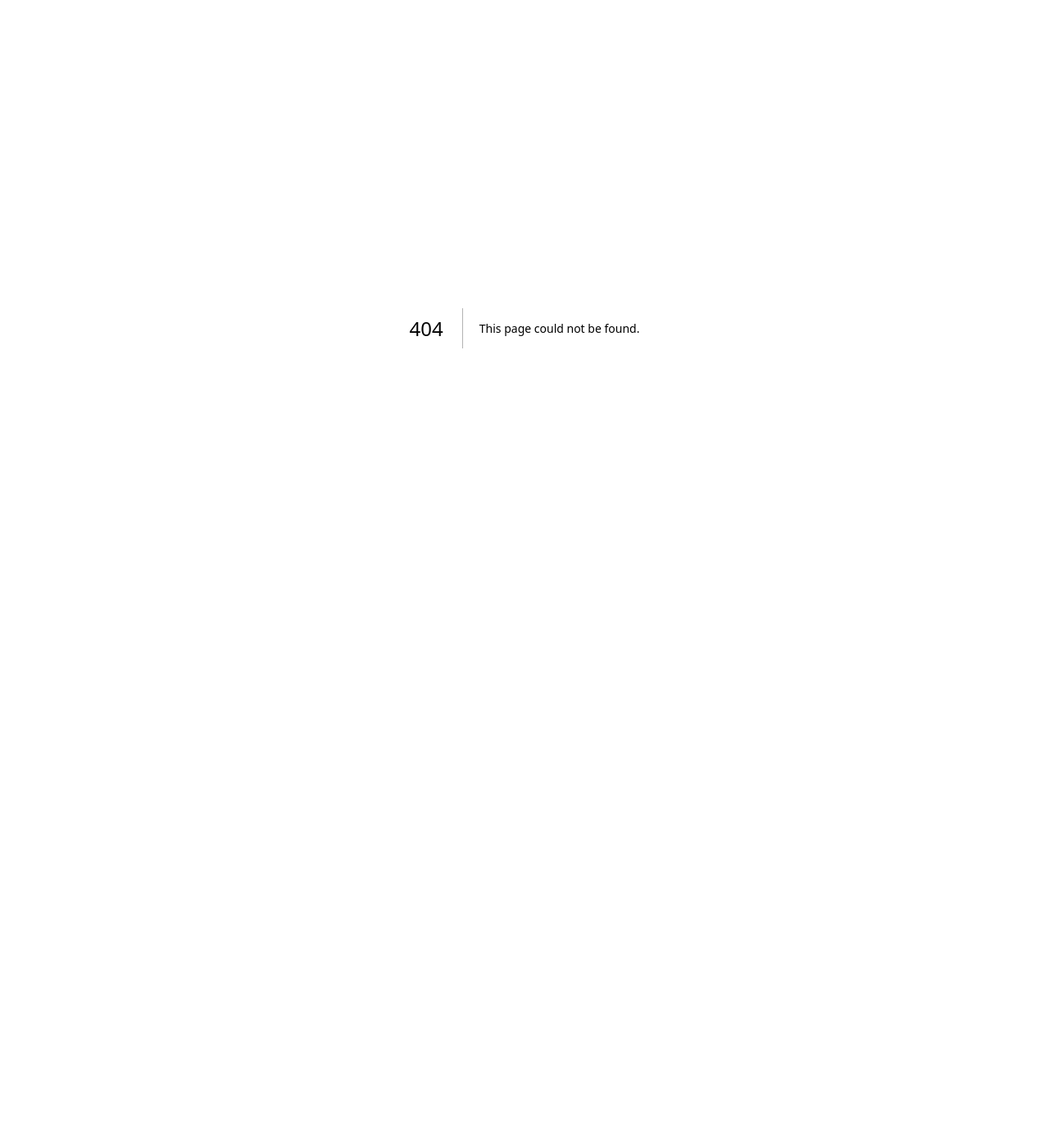
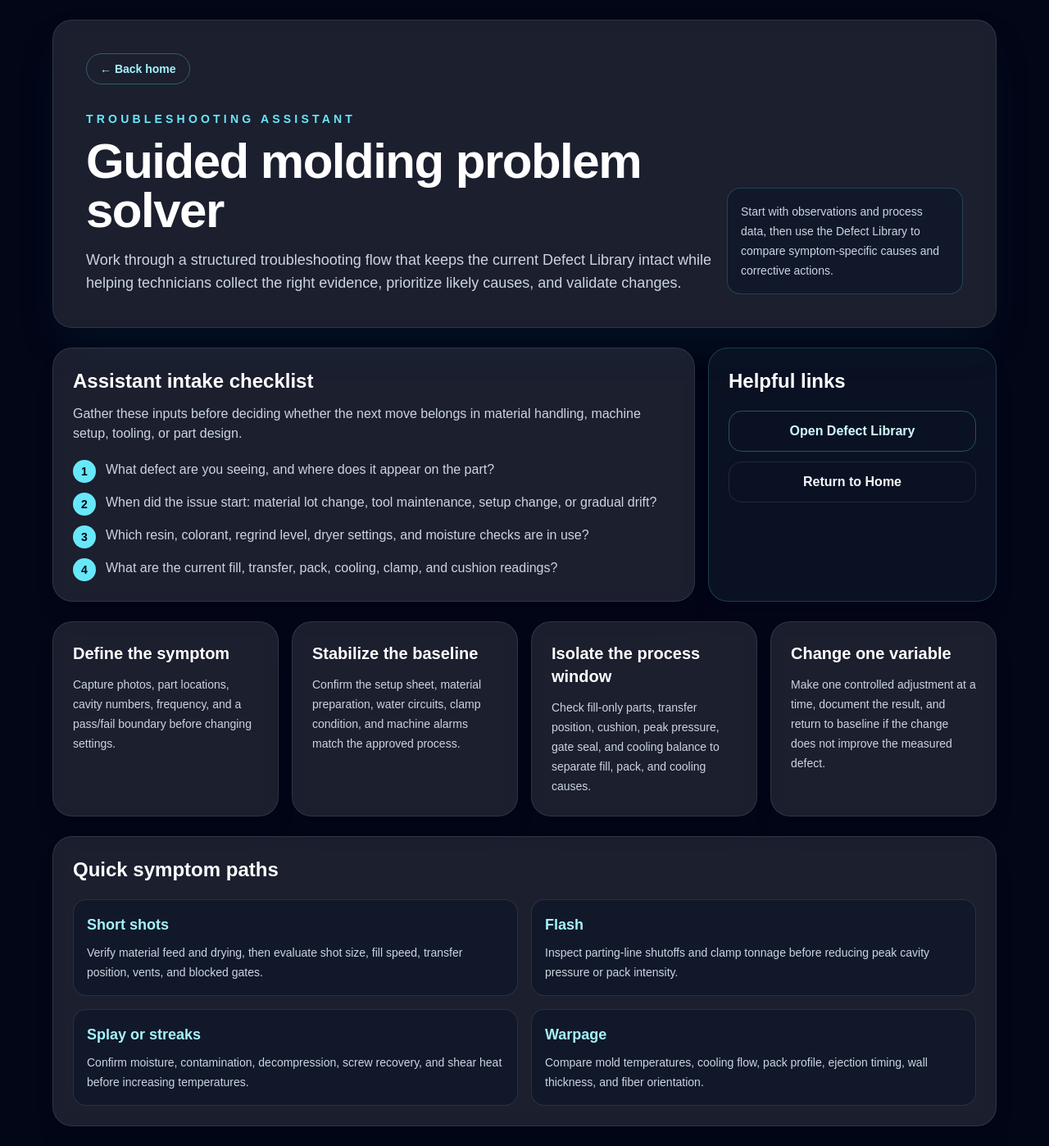
Before and after one commit to scottgraham2882-collab/molding-mentor-ai, a Next.js app: page /troubleshooting in a window 1280 px wide. Before the commit this address had no page. Shown: the whole page at 82% size. Before the commit the page ends 800 px from the top, so only its background shows below. Built offline with nearby package versions, Linux system fonts and the light colour scheme.

Commit message:
Add troubleshooting assistant page

```diff
--- a/app/page.tsx
+++ b/app/page.tsx
@@ -28,6 +28,12 @@ export default function Home() {
               className="inline-flex justify-center rounded-2xl border border-cyan-300/30 px-5 py-3 text-base font-bold text-cyan-100 transition hover:border-cyan-200 hover:bg-cyan-300/10 focus:outline-none focus:ring-4 focus:ring-cyan-300/20"
             >
               Open Defect Library
+            </Link>
+            <Link
+              href="/troubleshooting"
+              className="inline-flex justify-center rounded-2xl bg-cyan-300 px-5 py-3 text-base font-bold text-slate-950 shadow-lg shadow-cyan-950/30 transition hover:bg-cyan-200 focus:outline-none focus:ring-4 focus:ring-cyan-300/30"
+            >
+              Open Troubleshooting Assistant
             </Link>
           </div>
 
--- /dev/null
+++ b/app/troubleshooting/page.tsx
@@ -0,0 +1,144 @@
+import Link from "next/link";
+
+const intakeQuestions = [
+  "What defect are you seeing, and where does it appear on the part?",
+  "When did the issue start: material lot change, tool maintenance, setup change, or gradual drift?",
+  "Which resin, colorant, regrind level, dryer settings, and moisture checks are in use?",
+  "What are the current fill, transfer, pack, cooling, clamp, and cushion readings?",
+];
+
+const troubleshootingSteps = [
+  {
+    title: "Define the symptom",
+    detail:
+      "Capture photos, part locations, cavity numbers, frequency, and a pass/fail boundary before changing settings.",
+  },
+  {
+    title: "Stabilize the baseline",
+    detail:
+      "Confirm the setup sheet, material preparation, water circuits, clamp condition, and machine alarms match the approved process.",
+  },
+  {
+    title: "Isolate the process window",
+    detail:
+      "Check fill-only parts, transfer position, cushion, peak pressure, gate seal, and cooling balance to separate fill, pack, and cooling causes.",
+  },
+  {
+    title: "Change one variable",
+    detail:
+      "Make one controlled adjustment at a time, document the result, and return to baseline if the change does not improve the measured defect.",
+  },
+];
+
+const quickPaths = [
+  {
+    symptom: "Short shots",
+    action: "Verify material feed and drying, then evaluate shot size, fill speed, transfer position, vents, and blocked gates.",
+  },
+  {
+    symptom: "Flash",
+    action: "Inspect parting-line shutoffs and clamp tonnage before reducing peak cavity pressure or pack intensity.",
+  },
+  {
+    symptom: "Splay or streaks",
+    action: "Confirm moisture, contamination, decompression, screw recovery, and shear heat before increasing temperatures.",
+  },
+  {
+    symptom: "Warpage",
+    action: "Compare mold temperatures, cooling flow, pack profile, ejection timing, wall thickness, and fiber orientation.",
+  },
+];
+
+export default function TroubleshootingPage() {
+  return (
+    <main className="min-h-screen bg-slate-950 px-4 py-6 text-slate-100 sm:px-6 lg:px-8">
+      <div className="mx-auto w-full max-w-6xl">
+        <header className="rounded-3xl border border-white/10 bg-white/10 p-5 shadow-2xl shadow-cyan-950/30 backdrop-blur sm:p-8 lg:p-10">
+          <Link
+            href="/"
+            className="inline-flex items-center rounded-full border border-cyan-300/30 px-4 py-2 text-sm font-semibold text-cyan-200 transition hover:border-cyan-200 hover:bg-cyan-300/10"
+          >
+            ← Back home
+          </Link>
+          <p className="mt-8 text-sm font-semibold uppercase tracking-[0.3em] text-cyan-300">
+            Troubleshooting Assistant
+          </p>
+          <div className="mt-3 grid gap-4 lg:grid-cols-[1fr_18rem] lg:items-end">
+            <div>
+              <h1 className="text-4xl font-bold tracking-tight text-white sm:text-5xl lg:text-6xl">
+                Guided molding problem solver
+              </h1>
+              <p className="mt-4 max-w-3xl text-base leading-7 text-slate-300 sm:text-lg">
+                Work through a structured troubleshooting flow that keeps the current Defect Library intact while helping technicians collect the right evidence, prioritize likely causes, and validate changes.
+              </p>
+            </div>
+            <div className="rounded-2xl border border-cyan-300/20 bg-slate-900/70 p-4 text-sm leading-6 text-slate-300">
+              Start with observations and process data, then use the Defect Library to compare symptom-specific causes and corrective actions.
+            </div>
+          </div>
+        </header>
+
+        <section className="mt-6 grid gap-4 lg:grid-cols-[1fr_22rem]">
+          <div className="rounded-3xl border border-white/10 bg-white/10 p-5 shadow-xl shadow-slate-950/20 backdrop-blur sm:p-6">
+            <h2 className="text-2xl font-bold text-white">Assistant intake checklist</h2>
+            <p className="mt-3 text-sm leading-6 text-slate-300 sm:text-base">
+              Gather these inputs before deciding whether the next move belongs in material handling, machine setup, tooling, or part design.
+            </p>
+            <ol className="mt-5 space-y-3 text-sm leading-6 text-slate-300 sm:text-base">
+              {intakeQuestions.map((question, index) => (
+                <li key={question} className="flex gap-3">
+                  <span className="flex h-7 w-7 shrink-0 items-center justify-center rounded-full bg-cyan-300 text-sm font-bold text-slate-950">
+                    {index + 1}
+                  </span>
+                  <span>{question}</span>
+                </li>
+              ))}
+            </ol>
+          </div>
+
+          <aside className="rounded-3xl border border-cyan-300/20 bg-slate-900/70 p-5 shadow-xl shadow-slate-950/20 sm:p-6">
+            <h2 className="text-2xl font-bold text-white">Helpful links</h2>
+            <div className="mt-5 flex flex-col gap-3">
+              <Link
+                href="/defects"
+                className="rounded-2xl border border-cyan-300/30 px-5 py-3 text-center text-base font-bold text-cyan-100 transition hover:border-cyan-200 hover:bg-cyan-300/10"
+              >
+                Open Defect Library
+              </Link>
+              <Link
+                href="/"
+                className="rounded-2xl border border-white/10 px-5 py-3 text-center text-base font-bold text-slate-100 transition hover:border-white/30 hover:bg-white/10"
+              >
+                Return to Home
+              </Link>
+            </div>
+          </aside>
+        </section>
+
+        <section className="mt-6 grid gap-4 md:grid-cols-2 xl:grid-cols-4">
+          {troubleshootingSteps.map((step) => (
+            <article
+              key={step.title}
+              className="rounded-3xl border border-white/10 bg-white/10 p-5 shadow-xl shadow-slate-950/20 backdrop-blur sm:p-6"
+            >
+              <h2 className="text-xl font-bold text-white">{step.title}</h2>
+              <p className="mt-3 text-sm leading-6 text-slate-300">{step.detail}</p>
+            </article>
+          ))}
+        </section>
+
+        <section className="mt-6 rounded-3xl border border-white/10 bg-white/10 p-5 shadow-xl shadow-slate-950/20 backdrop-blur sm:p-6">
+          <h2 className="text-2xl font-bold text-white">Quick symptom paths</h2>
+          <div className="mt-5 grid gap-4 md:grid-cols-2">
+            {quickPaths.map((path) => (
+              <article key={path.symptom} className="rounded-2xl border border-white/10 bg-slate-900/70 p-4">
+                <h3 className="text-lg font-bold text-cyan-200">{path.symptom}</h3>
+                <p className="mt-2 text-sm leading-6 text-slate-300">{path.action}</p>
+              </article>
+            ))}
+          </div>
+        </section>
+      </div>
+    </main>
+  );
+}
--- /dev/null
+++ b/declarations.d.ts
@@ -0,0 +1 @@
+declare module "*.css";
```
